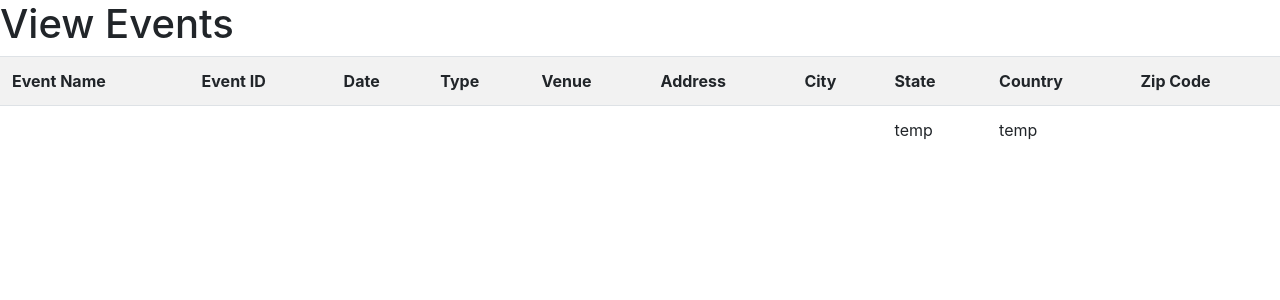
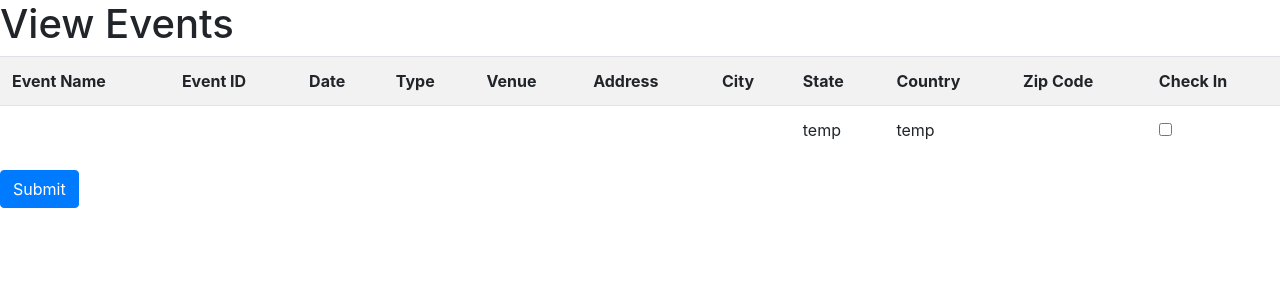
Before and after one commit to CCabada/CAHSI, a PHP site: page /view_event.php in a window 1280 px wide. Shown: the part 76-376 px from the top of the page. Run offline with PHP 8.4, Linux system fonts and the light colour scheme; tables that the repository leaves empty or names only in its code hold one stand-in row (values such as "Sample post"); data that the repository does not hold is empty.

Commit message:
Adding checking in functionality to the view_event file

```diff
--- a/checkin.php
+++ b/checkin.php
@@ -6,9 +6,9 @@ if (session_status() !== PHP_SESSION_ACTIVE) {session_start();}
 
 //View to Event table;
 
-$student_username = ;
+$student_username = "";
 
-$studentQuery = "Select SID from s20am_team1.Student where SUsername = "
+$studentQuery = "Select SID from s20am_team1.Student where SUsername = ";
 $query = "INSERT INTO s20am_team1.CheckIn(SID, EventID) VALUES (3,3); ";
 
 
--- a/view_event.php
+++ b/view_event.php
@@ -41,7 +41,7 @@ require_once('config.php');
     </nav>
     <h1>View Events</h1>
 
-    <table class="table table-striped">
+    <table id="events" class="table table-striped">
         <tr>
             <th scope="col">Event Name</th>
             <th scope="col">Event ID</th>
@@ -53,28 +53,23 @@ require_once('config.php');
             <th scope="col">State</th>
             <th scope="col">Country</th>
             <th scope="col">Zip Code</th>
+            <th scope="col">Check In</th>
         </tr>
 <?php
 
 //View to Event table;
-
-
-
 $query = "select * from events e join event_located el on e.EventID=el.EventID join location l on el.LocationID=l.LocationID;";
 
-
-
-// $mysqli = new mysqli("localhost", $username, $password, $db);
 $connection = mysqli_connect('ilinkserver.cs.utep.edu',$username, $password, $db);
 if(!$connection)
 {
     echo "Error connecting to mysql";
     echo mysqli_connect_error();
 }
+
 $result = mysqli_query($connection, $query);
-// if ($result = $mysqli->query($query)) {
     if(mysqli_num_rows($result) > 0){
-        // while ($row = $result->fetch_assoc()) {
+        $index = 0;
         while ($row = mysqli_fetch_assoc($result)){
             $event_name = $row["Name"];
             // echo .event_name;
@@ -98,6 +93,11 @@ $result = mysqli_query($connection, $query);
                       <td>temp</td>
                       <td>temp</td>
                       <td>'.$zipCode.'</td>
+                      <td>
+                        <div class="custom-contgrol custom-checkbox">
+                            <input  type="checkbox" class="custmon-control-input">
+                        </div>
+                        </td>
                   </tr>';
         }
         $result->free();
@@ -107,45 +107,23 @@ else {
 }
 ?>
     </table>
-<!-- <div id=menu>
-<?php
+    <button type="button" class="btn btn-primary" onclick="submit()">Submit</button>
+    <script>
+        function submit() {
+            var table = document.getElementById("events");
 
-//View to Event table;
-
-
-
-//     $query = "SELECT * FROM Events";
-
-
-
-// $mysqli = new mysqli("localhost", $username, $password, $db);
-// if ($result = $mysqli->query($query)) {
-//         while ($row = $result->fetch_assoc()) {
-//             $event_name = $row["col1"];
-//             $eventId = $row["col2"];
-//             $date = $row["col3"];
-//             $type = $row["col4"];
-//             $address = $row["col5"];
-//             $city = $row["col6"];
-//             $country = $row["col7"];
-//             $zipCode = $row["col7"];
-
-//             echo '<tr>
-//                       <td>'.$event_name.'</td>
-//                       <td>'.$eventId.'</td>
-//                       <td>'.$date.'</td>
-//                       <td>'.$type.'</td>
-//                       <td>'.$address.'</td>
-//                       <td>'.$city.'</td>
-//                       <td>'.$country.'</td>
-//                       <td>'.$zipCode.'</td>
-//                   </tr>';
-//         }
-//         $result->free();
-//     }
-?>
-    <br>
-        <a href="index.php">Back</a></br>
-    </div> -->
+            for (var i = 0; i < table.rows.length; i++) {
+                var objcell = table.rows.item(i).cells;
+                var input = objcell[10].getElementsByClassName("custmon-control-input");
+                for (var j = 0; j < input.length; j++) {
+                    if (input[j]) { // why is this check here? becuase the first element is the header of the table
+                        if (input[j].checked) {
+                            alert("Win");
+                        }
+                    }
+                }
+            }
+        }
+    </script>
 </body>
 </html>
```
